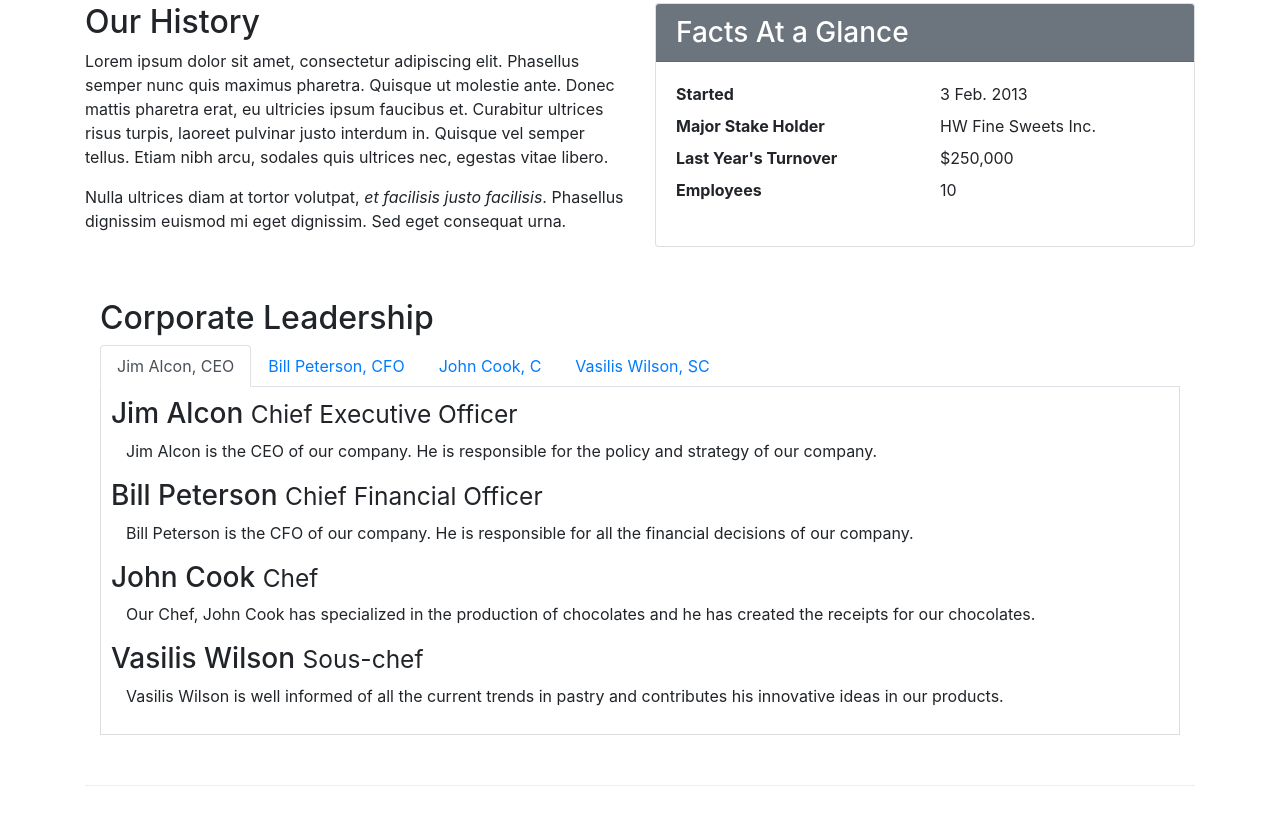
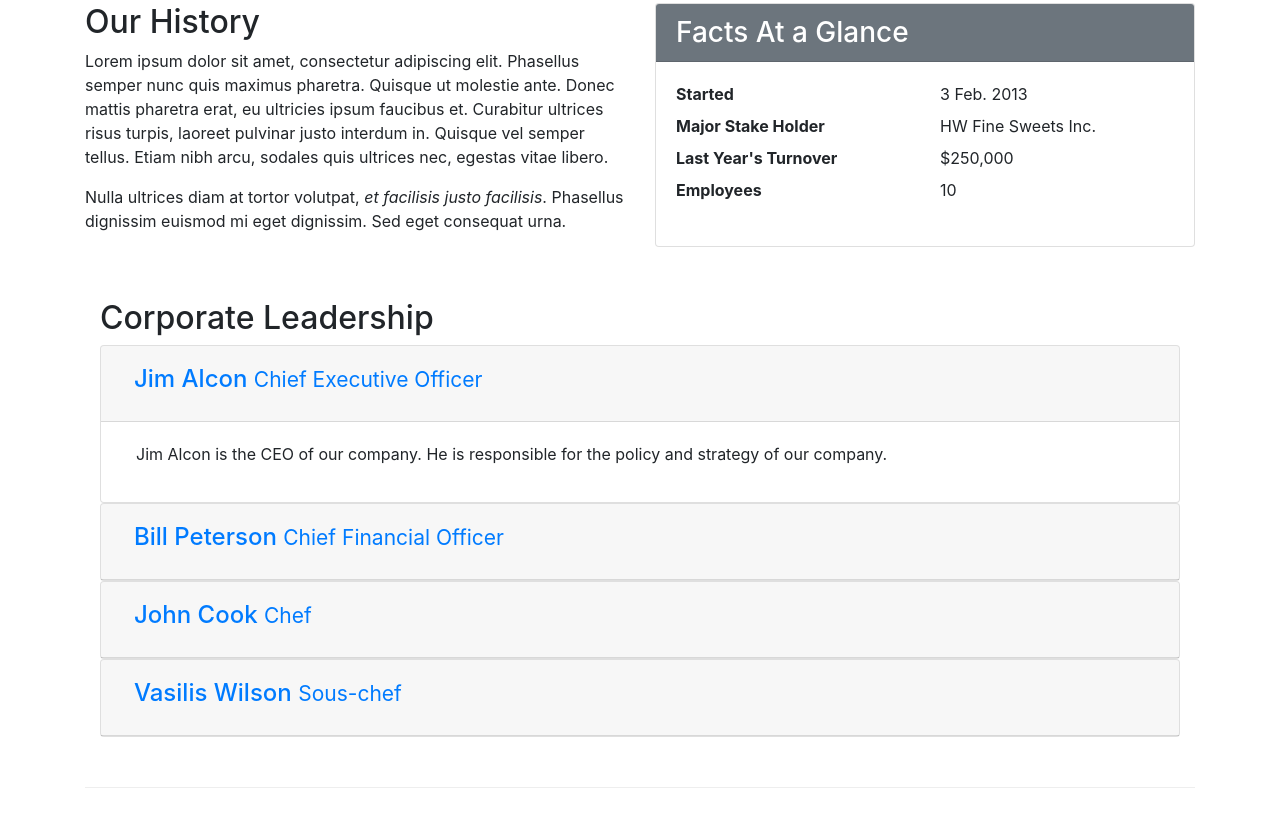
Before and after one commit to athenatsl/leChocolat, a plain HTML site: page aboutus.html in a window 1280 px wide. Shown: the part 441-1274 px from the top of the page. Drawn offline with nearby package versions, Linux system fonts and the light colour scheme; a web font is replaced by a local one.

Commit message:
Accordion

```diff
--- a/aboutus.html
+++ b/aboutus.html
@@ -95,7 +95,7 @@
         <div class="row row-content">
             <div class="col-12">
                 <h2>Corporate Leadership</h2>
-                <ul class="nav nav-tabs">
+                <!-- <ul class="nav nav-tabs">
                         <li class="nav-item">
                           <a class="nav-link active" href="#tab1"
                             role="tab" data-toggle="tab"> Jim Alcon, CEO</a>
@@ -112,30 +112,57 @@
                           <a class="nav-link" href="#tab4" role="tab"
                             data-toggle="tab"> Vasilis Wilson, SC</a>
                         </li>
-                    </ul>
-                    <div class="tab-content">
-                            <div role="tabpanel" class="tab-pane fade show active" id="tab1">
-                <h3>Jim Alcon <small>Chief Executive Officer </small></h3>
-                <p class="col d-none d-sm-block">Jim Alcon is the CEO of our company. He is responsible for the policy and strategy of our company.
-                </p>
-                </div>
-                <div role="tabpanel" class="tab-pane fade show active" id="tab2">
-                <h3>Bill Peterson <small>Chief Financial Officer </small></h3>
-                <p class="col d-none d-sm-block">Bill Peterson is the CFO of our company. He is responsible for all the financial decisions of our
-                    company. </p>
-                </div>
-
-                <div role="tabpanel" class="tab-pane fade show active" id="tab3">
-                <h3>John Cook <small>Chef</small></h3>
-                <p class="col d-none d-sm-block">Our Chef, John Cook has specialized in the production of chocolates and he has created the receipts
-                    for our chocolates. </p>
-                    </div>
-                    <div role="tabpanel" class="tab-pane fade show active" id="tab4">
-                <h3>Vasilis Wilson <small>Sous-chef </small></h3>
-                <p class="col d-none d-sm-block"> Vasilis Wilson is well informed of all the current trends in pastry and contributes his innovative
-                    ideas in our products. </p>
-                    </div>
-                </div>
+                    </ul> -->
+                    <div id="accordion">
+                            <div class="card">
+                                <div class="card-header" id="headingOne">
+                                        <button class="btn btn-link" data-toggle="collapse" data-target="#collapseOne" aria-expanded="true" aria-controls="collapseOne">
+                                            <h4>Jim Alcon <small>Chief Executive Officer </small></h4>
+                                      </button>
+                                 </div>
+                                <div id="collapseOne" class="collapse show" aria-labelledby="headingOne" data-parent="#accordion">
+                                    <div class="card-body">
+                                        <p class="col d-none d-sm-block">Jim Alcon is the CEO of our company. He is responsible for the policy and strategy of our company. </p>
+                                    </div>
+                                </div>
+                            </div>
+                            <div class="card">
+                                <div class="card-header" id="headingTwo">
+                                    <button class="btn btn-link collapsed" data-toggle="collapse" data-target="#collapseTwo" aria-expanded="false" aria-controls="collapseTwo">
+                                        <h4>Bill Peterson  <small>Chief Financial Officer </small></h4>
+                                    </button>
+                                </div>
+                                <div id="collapseTwo" class="collapse" aria-labelledby="headingTwo" data-parent="#accordion">
+                                    <div class="card-body">
+                                        <p class="col d-none d-sm-block">Bill Peterson is the CFO of our company. He is responsible for all the financial decisions of our company. </p>
+                                    </div>
+                                </div>
+                            </div>
+                            <div class="card">
+                                <div class="card-header" id="headingThree">
+                                    <button class="btn btn-link collapsed" data-toggle="collapse" data-target="#collapseThree" aria-expanded="false" aria-controls="collapseThree">
+                                        <h4>John Cook <small>Chef</small></h4>
+                                    </button>
+                                </div>
+                                <div id="collapseThree" class="collapse" aria-labelledby="headingThree" data-parent="#accordion">
+                                    <div class="card-body">
+                                        <p class="col d-none d-sm-block">Our Chef, John Cook has specialized in the production of chocolates and he has created the receipts for our chocolates. </p>
+                                    </div>
+                                </div>
+                            </div>
+                            <div class="card">
+                                <div class="card-header" id="headingFour">
+                                    <button class="btn btn-link collapsed" data-toggle="collapse" data-target="#collapseFour" aria-expanded="false" aria-controls="collapseFour">
+                                        <h4>Vasilis Wilson  <small>Sous-chef </small></h4>
+                                    </button>
+                                </div>
+                                <div id="collapseFour" class="collapse" aria-labelledby="headingFour" data-parent="#accordion">
+                                    <div class="card-body">
+                                        <p class="col d-none d-sm-block">Vasilis Wilson is well informed of all the current trends in pastry and contributes his innovative ideas in our products. </p>
+                                    </div>
+                                </div>
+                            </div>
+                        </div>
             </div>
         </div>
 
```
